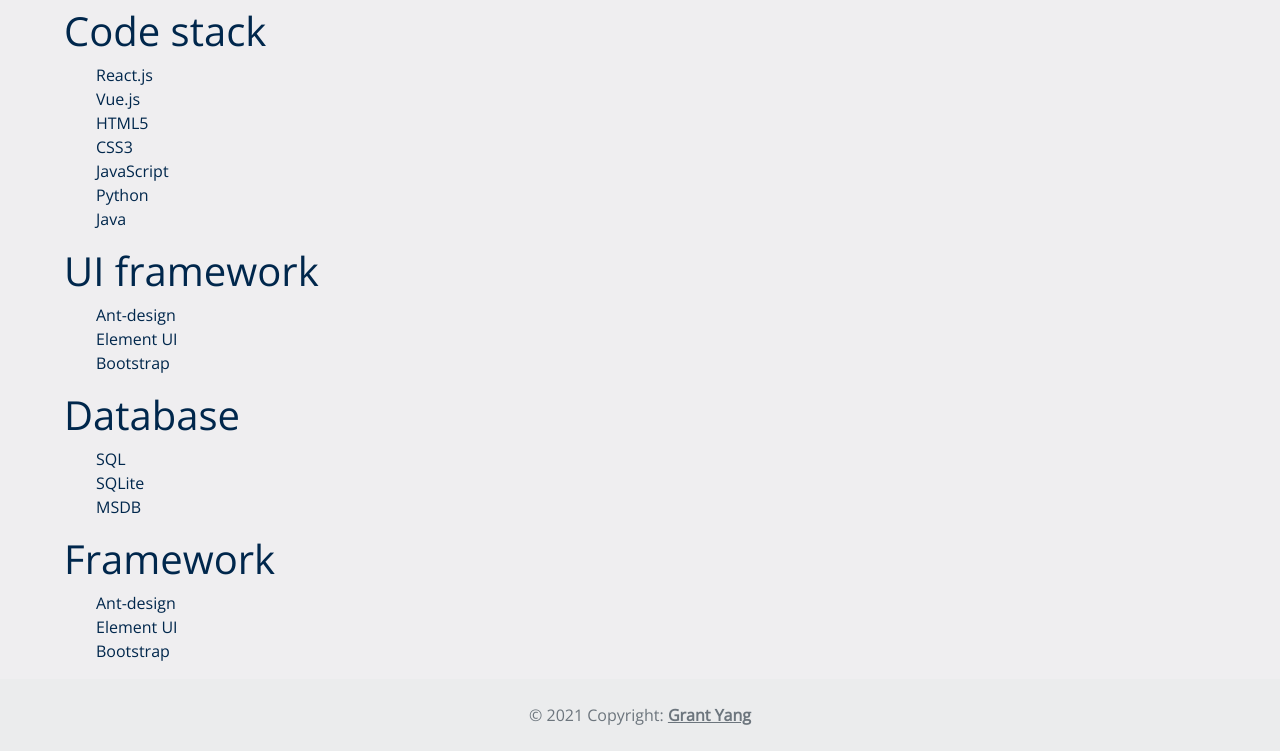
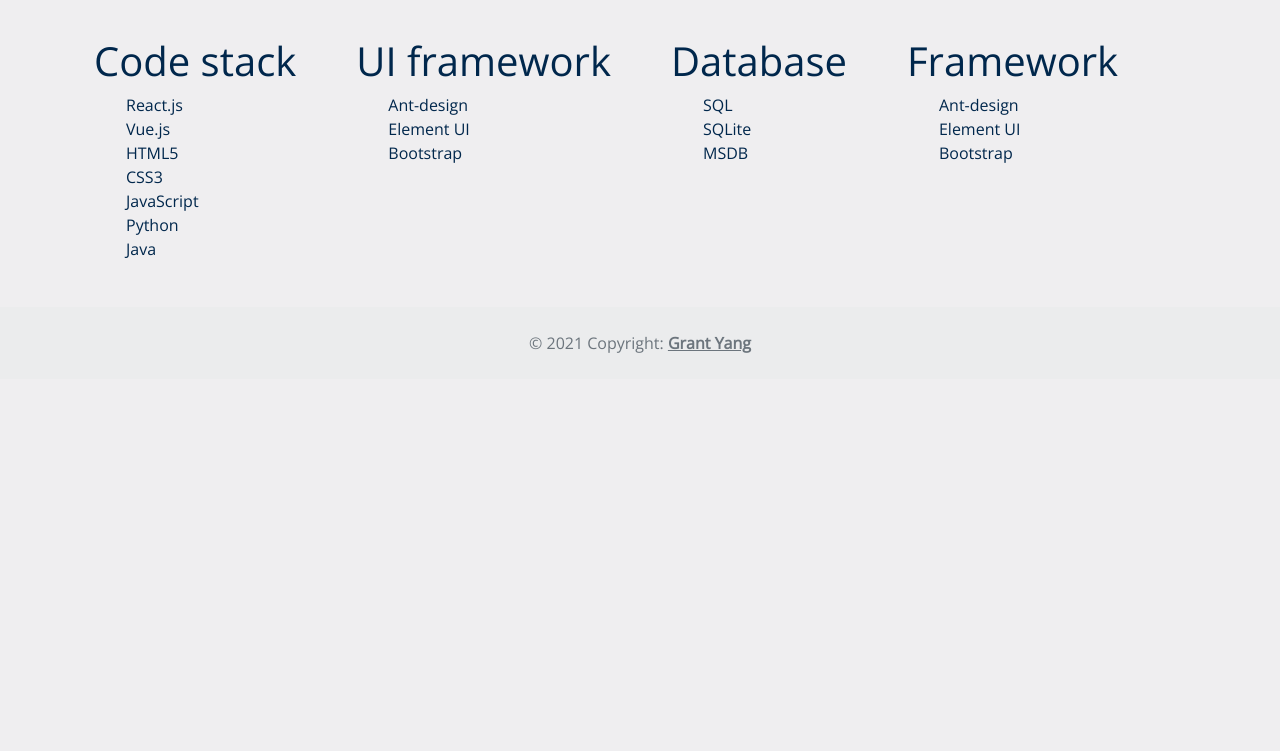
Before and after one commit to Gyangle/resume, a plain HTML site: page contact.html in a window 1280 px wide. Shown: the part 163-914 px from the top of the page. After the commit the page ends 800 px from the top, so only its background shows below. Drawn offline with nearby package versions, Linux system fonts and the light colour scheme.

Commit message:
feat: add favion and flex to skills

```diff
--- a/contact.html
+++ b/contact.html
@@ -18,6 +18,7 @@
   <!-- css -->
   <link rel="stylesheet" type="text/css" href="css/style.css">
   <link rel="stylesheet" type="text/css" href="css/contact.css">
+  <link rel="icon" type="image/x-icon" href="favion.png">
   <title>Connect</title>
 </head>
 <body>
@@ -63,7 +64,8 @@
       </a>
     </section>
 
-    <section>
+    <section id="skills">
+      <div>
         <h1 id="content">Code stack</h1>
         <ul>
           <li>React.js</li>
@@ -74,27 +76,35 @@
           <li>Python</li>
           <li>Java</li>
         </ul>
+      </div>
 
+      <div>
         <h1>UI framework</h1>
         <ul>
           <li>Ant-design</li>
           <li>Element UI</li>
           <li>Bootstrap</li>
         </ul>
+      </div>
 
+      <div>
         <h1>Database</h1>
         <ul>
           <li>SQL</li>
           <li>SQLite</li>
           <li>MSDB</li>
         </ul>
+      </div>
 
+      <div>
         <h1>Framework</h1>
         <ul>
           <li>Ant-design</li>
           <li>Element UI</li>
           <li>Bootstrap</li>
         </ul>
+      </div>
+
     </section>
   </main>
 
--- a/css/contact.css
+++ b/css/contact.css
@@ -1,15 +1,14 @@
-main {
-  display: flex;
-  flex-direction: column;
-}
-
-#linkBoard {
+main, #linkBoard, #skills {
   display: flex;
   flex-direction: column;
 }
 
 section > a {
   margin: 10px;
+}
+
+#skills > div {
+  margin: 30px;
 }
 
 @media screen and (min-width: 600px){
@@ -19,4 +18,9 @@ section > a {
   #linkBoard > a {
     margin-right: 30px;
   }
+  #skills {
+    display: flex;
+    flex-direction: row;
+    flex-wrap: wrap;
+  }
 }
```
Also changed, not shown: about.html (+1 -0 lines), index.html (+1 -0 lines), projects.html (+1 -1 lines), favion.png (added). Lines whose indentation alone changed are shown as unchanged.
